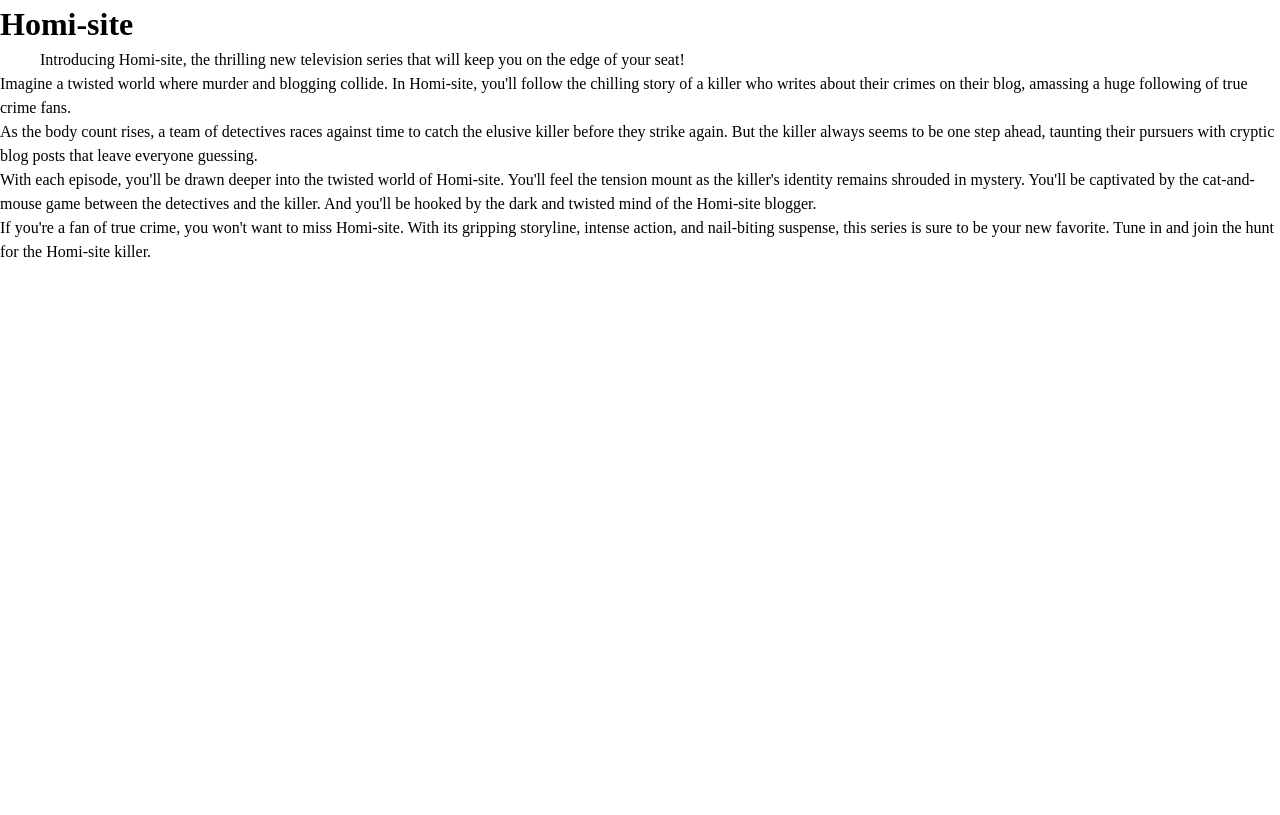
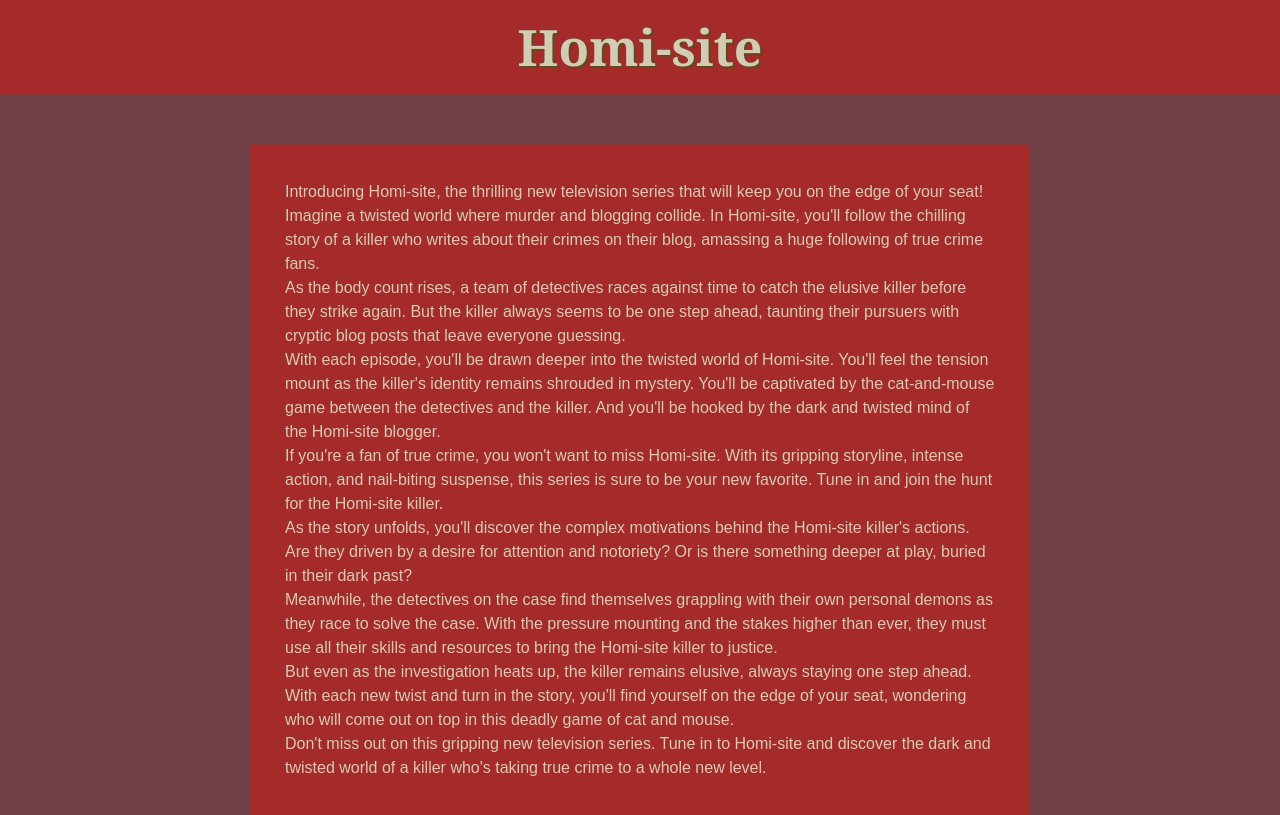
Before and after one commit to imd1005-web-development-winter-2023/assignment-02-NurpoHB, a plain HTML site: page index.html in a window 1280 px wide. Drawn offline with Linux system fonts and the light colour scheme.

Commit message:
added minor styling to site, and images to files

```diff
--- a/index.html
+++ b/index.html
@@ -22,20 +22,51 @@
   <body>
       <h1>Homi-site</h1>
       <ul>
+        <li>
+        <p>
         Introducing Homi-site, the thrilling new television series that will keep you on the edge of your seat!
-      </ul>
+      </p>
+    </li>
+    <li>
       <p>
       Imagine a twisted world where murder and blogging collide. In Homi-site, you'll follow the chilling story of a killer who writes about their crimes on their blog, amassing a huge following of true crime fans.
       </p>
+    </li>
+    <li>
       <p>
       As the body count rises, a team of detectives races against time to catch the elusive killer before they strike again. But the killer always seems to be one step ahead, taunting their pursuers with cryptic blog posts that leave everyone guessing.
     </p>
+  </li>
+  <li>
     <p>
       With each episode, you'll be drawn deeper into the twisted world of Homi-site. You'll feel the tension mount as the killer's identity remains shrouded in mystery. You'll be captivated by the cat-and-mouse game between the detectives and the killer. And you'll be hooked by the dark and twisted mind of the Homi-site blogger.
     </p>
+  </li>
+  <li>
 <p>
   If you're a fan of true crime, you won't want to miss Homi-site. With its gripping storyline, intense action, and nail-biting suspense, this series is sure to be your new favorite. Tune in and join the hunt for the Homi-site killer.
       </p>
-
+    </li>
+    <li>
+      <p>
+    As the story unfolds, you'll discover the complex motivations behind the Homi-site killer's actions. Are they driven by a desire for attention and notoriety? Or is there something deeper at play, buried in their dark past?
+  </p>
+</li>
+    <li>
+      <p>
+Meanwhile, the detectives on the case find themselves grappling with their own personal demons as they race to solve the case. With the pressure mounting and the stakes higher than ever, they must use all their skills and resources to bring the Homi-site killer to justice.
+</p>
+</li>
+<li>
+  <p>
+But even as the investigation heats up, the killer remains elusive, always staying one step ahead. With each new twist and turn in the story, you'll find yourself on the edge of your seat, wondering who will come out on top in this deadly game of cat and mouse.
+</p>
+</li>
+<li>
+  <p>
+Don't miss out on this gripping new television series. Tune in to Homi-site and discover the dark and twisted world of a killer who's taking true crime to a whole new level.
+</p>
+</li>
+</ul>
   </body>
 </html>
--- a/style.css
+++ b/style.css
@@ -1,3 +1,28 @@
-/*
-  CSS File
-*/
+h1 {
+  padding: 10px;
+  margin-bottom: 0px;
+  background-color: black;
+  font-family: Georgia, 'Times New Roman', Times, serif;
+  font-size: 50px;
+  color: #D2CCB4;
+  text-shadow: 2px 2px 0px #564E1C;
+  text-align: center;
+
+  background-color: #a52a2a;
+}
+
+body {
+  font-family: Arial, Helvetica, sans-serif;
+  background-color: #6E3F45;
+}
+
+ul {
+  list-style-type: none;
+  padding: 35px;
+  margin: 50px 250px;
+  background-color: black;
+  color: #D2CCB4;
+  text-align: left;
+
+  background-color: #a52a2a;
+}
```
Also changed, not shown: .images/Image 1.png (added), .images/Image 2.png (added).
